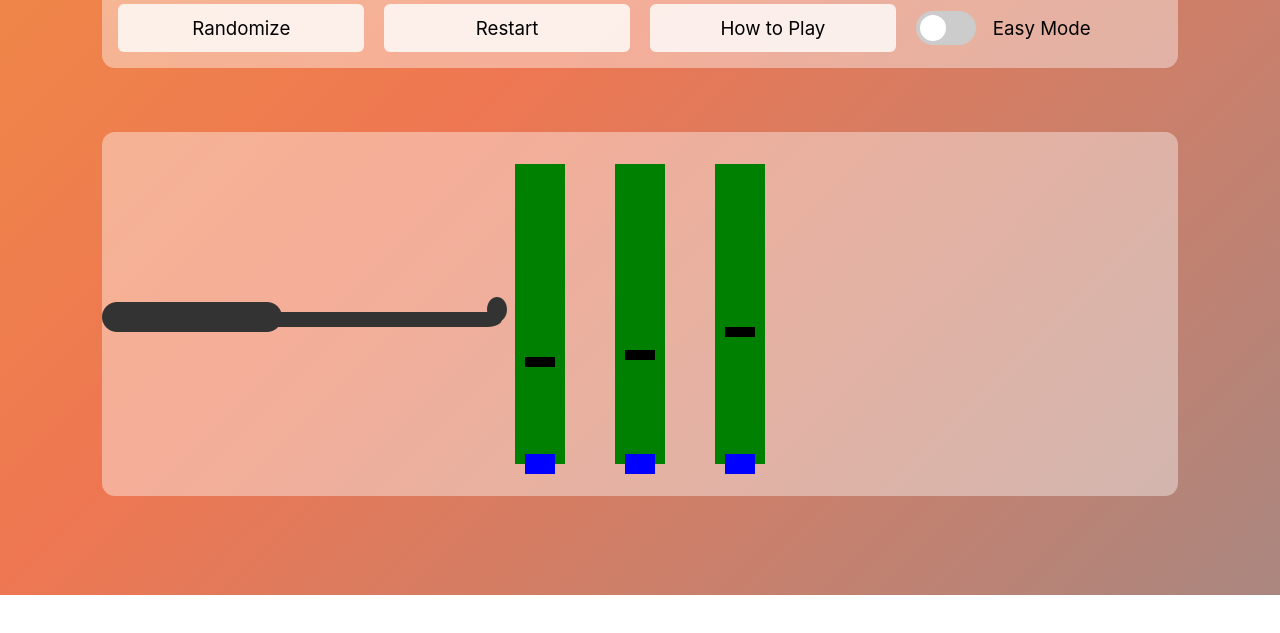
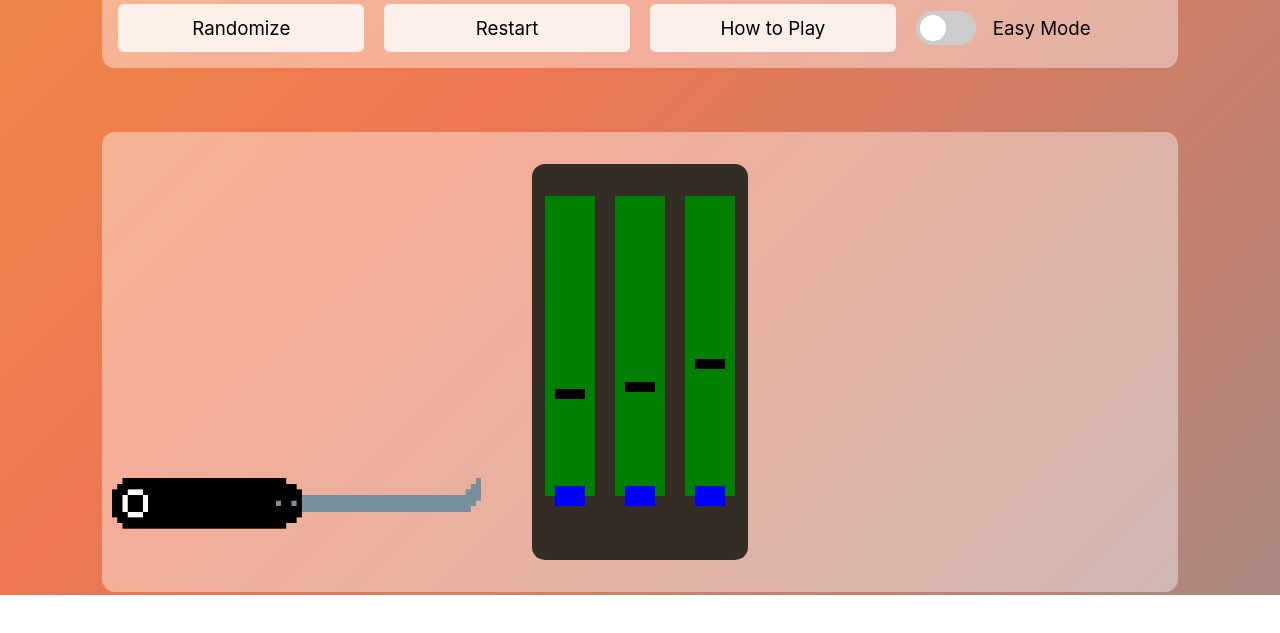
Before and after one commit to mbolinas/Lockpicking-Simulator, a plain HTML site: page index.html in a window 1280 px wide. Shown: the part 205-838 px from the top of the page. Before the commit the page ends 800 px from the top, so only its background shows below. Drawn offline with nearby package versions, Linux system fonts and the light colour scheme.

Commit message:
updated visuals

```diff
--- a/index.css
+++ b/index.css
@@ -40,18 +40,30 @@
     padding-bottom: 4vh;
     width: 100%;
     display: flex;
-    align-items: center;
+    align-items: start;
     justify-content: center;
 }
-
-
 
 .image-lock{
     height: 100%;
 }
 
+.lock_body{
+    margin-top: 0vh;
+    background-color: rgb(51, 45, 38);
+    border-radius: 13px;
+    padding-top: 4vh;
+    padding-bottom: 8vh;
+    width: 20%;
+    display: flex;
+    align-items: center;
+    justify-content: center;
+}
 .image-lockpick{
     position: absolute;
+    height: 70%;
+    width: 40%;
+    top: 35vw;
     left: 8vw;
     transition: left .3s, top .3s;
 }
@@ -177,8 +189,8 @@ button:active{
 
 .chamber{
     background-color: green;
-    margin-left: 25px;
-    margin-right: 25px;
+    margin-left: 10px;
+    margin-right: 10px;
     height: 300px;
     width: 50px;
     position: relative;
--- a/index.html
+++ b/index.html
@@ -41,7 +41,8 @@
             </div>
         </div>
         <div class='lockpick-container'>
-            <img class='image-lockpick' src='./pick.png' alt='lockpick-img' />
+            <div class='lock_body'></div>
+                <img class='image-lockpick' src='./resized.png' alt='lockpick-img' />
         </div>
     </div>
 
--- a/index.js
+++ b/index.js
@@ -9,7 +9,8 @@ $(function(){
 
     for(i = 0; i < pin_count; i++){
         var chamber = '<div id=chamber' + i + ' class=chamber><div id=set-point' + i + ' class=set-point></div><div id=pin' + i + ' class=pin></div></div>';
-        $('.lockpick-container').append(chamber);
+        //$('.lockpick-container').append(chamber);
+        $('.lock_body').append(chamber);
         $('#chamber' + i).css({top: '0px', left: '0px'});
         $('#pin' + i).css({top: (chamber_height_px - $('#pin' + i).height()) + 'px', left: '0px'});
     }
@@ -128,7 +129,9 @@ $(function(){
     function update(){
         var pin_pos = $('#chamber' + selected_pin).offset();
         //alert(pin_pos.left);
-        $('.image-lockpick').css({top: (pin_pos.top + $('#chamber' + selected_pin).height()) + 'px', left: (pin_pos.left - $('.image-lockpick').width()) + 'px'});
+        //$('.image-lockpick').css({top: (pin_pos.top + $('#chamber' + selected_pin).height()) + 'px', left: (pin_pos.left - $('.image-lockpick').width()) + 'px'});
+        $('.image-lockpick').css({left: (pin_pos.left - 350)});
+
         //$('.game-title').text('pos: ' + pin_array[selected_pin] + ', falltime: ' + pin_falltime[selected_pin] + ', range: ' + pin_set_range[selected_pin]);
     }
 
```
Also changed, not shown: lockpick.png (added), resized.png (added).
